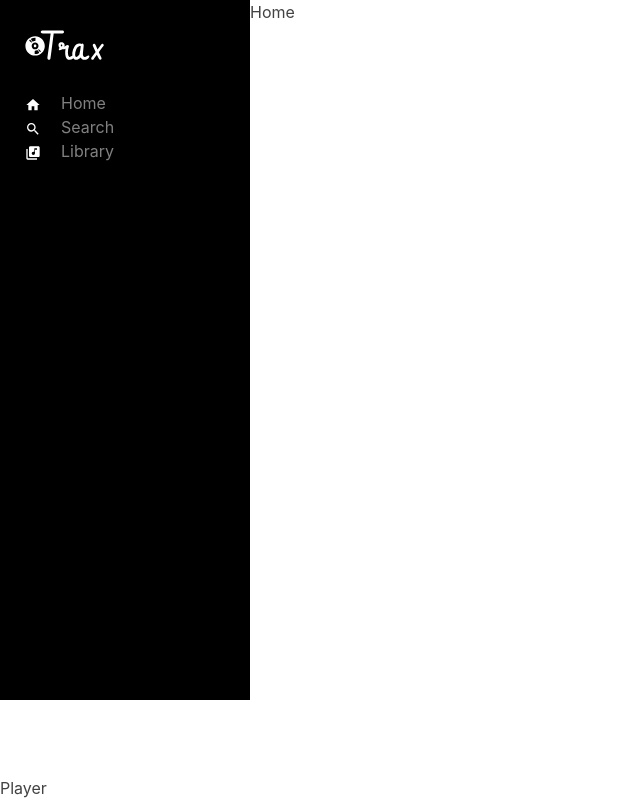
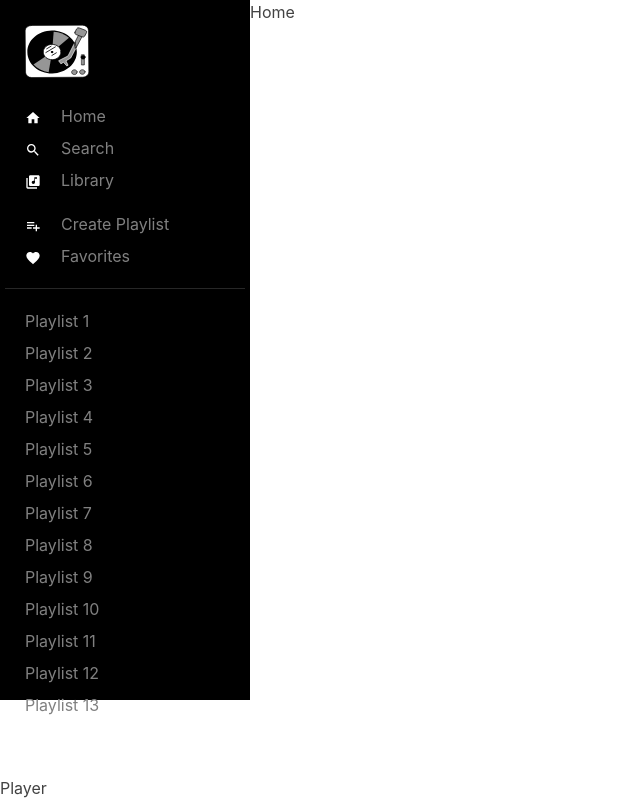
Before and after one commit to dylbyte/spotify-clone, a Next.js app: page / in a window 1280 px wide. Shown: the whole page, without its empty margins (0-640 px from the left). Built offline with nearby package versions, Linux system fonts and the light colour scheme.

Commit message:
Sidebar component updates

```diff
--- a/components/sidebar.tsx
+++ b/components/sidebar.tsx
@@ -1,6 +1,6 @@
-import NextImage from "next/image";
-import NextLink from "next/link";
-import React from "react";
+import NextImage from 'next/image'
+import NextLink from 'next/link'
+import React from 'react'
 import {
   Box,
   List,
@@ -10,33 +10,47 @@ import {
   Center,
   LinkBox,
   LinkOverlay,
-} from "@chakra-ui/layout";
+} from '@chakra-ui/layout'
 import {
   MdHome,
   MdSearch,
   MdLibraryMusic,
   MdPlaylistAdd,
   MdFavorite,
-} from "react-icons/md";
+} from 'react-icons/md'
 
 const navMenu = [
   {
-    name: "Home",
+    name: 'Home',
     icon: MdHome,
-    route: "/",
+    route: '/',
   },
   {
-    name: "Search",
+    name: 'Search',
     icon: MdSearch,
-    route: "/search",
+    route: '/search',
   },
   {
-    name: "Library",
+    name: 'Library',
     icon: MdLibraryMusic,
-    route: "/library",
+    route: '/library',
   },
-];
+]
 
+const musicMenu = [
+  {
+    name: 'Create Playlist',
+    icon: MdPlaylistAdd,
+    route: '/',
+  },
+  {
+    name: 'Favorites',
+    icon: MdFavorite,
+    route: '/favorites',
+  },
+]
+
+const playlists = new Array(30).fill(1).map((_, i) => `Playlist ${i + 1}`)
 const Sidebar = () => {
   return (
     <Box
@@ -46,12 +60,12 @@ const Sidebar = () => {
       padding="5px"
       color="gray"
     >
-      <Box paddingY="20px">
+      <Box paddingY="20px" height="100%">
         <Box width="120px" marginBottom="20px" paddingX="20px">
-          <NextImage src="/logo.svg" height={60} width={120} />
+          <NextImage src="/logo2.svg" height={80} width={120} />
         </Box>
         <Box marginBottom="20px">
-          <List space={2}>
+          <List spacing={2}>
             {navMenu.map((menu) => (
               <ListItem paddingX="20px" fontSize="16px" key={menu.name}>
                 <LinkBox>
@@ -70,9 +84,43 @@ const Sidebar = () => {
             ))}
           </List>
         </Box>
+        <Box marginY="20px">
+          <List spacing={2}>
+            {musicMenu.map((menu) => (
+              <ListItem key={menu.name} fontSize="16px" paddingX="20px">
+                <LinkBox>
+                  <NextLink href={menu.route} passHref>
+                    <LinkOverlay>
+                      <ListIcon
+                        as={menu.icon}
+                        color="white"
+                        marginRight="20px"
+                      />
+                      {menu.name}
+                    </LinkOverlay>
+                  </NextLink>
+                </LinkBox>
+              </ListItem>
+            ))}
+          </List>
+        </Box>
+        <Divider color="gray.800" />
+        <Box height="66%" overflowY="auto" paddingY="20px">
+          <List spacing={2}>
+            {playlists.map((playlist) => (
+              <ListItem paddingX="20px" key={playlist}>
+                <LinkBox>
+                  <NextLink href="/" passHref>
+                    <LinkOverlay>{playlist}</LinkOverlay>
+                  </NextLink>
+                </LinkBox>
+              </ListItem>
+            ))}
+          </List>
+        </Box>
       </Box>
     </Box>
-  );
-};
+  )
+}
 
-export default Sidebar;
+export default Sidebar
```
